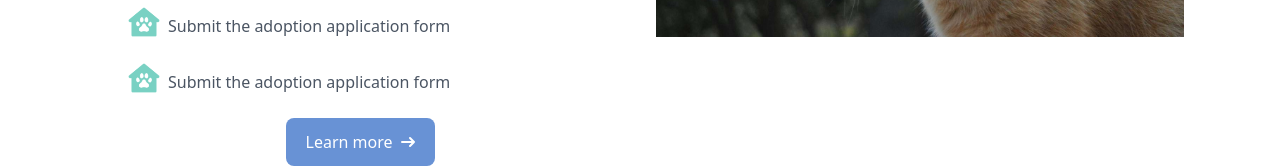
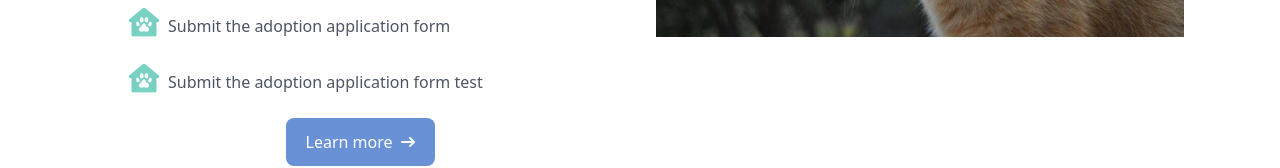
Before and after one commit to SSKiyan25/Pet-Connect, a Vue app: page / in a window 1280 px wide. Shown: the part 426-594 px from the top of the page. Built offline with nearby package versions, Linux system fonts and the light colour scheme.

Commit message:
Update DashboardComponent.vue

```diff
--- a/src/components/DashboardComponent.vue
+++ b/src/components/DashboardComponent.vue
@@ -20,7 +20,7 @@
             <div class="flex flex-row mt-3">
                 <img src="/pet-connect-logo.png" class="h-8 w-auto mt-3 ml-8">
                 <p class="mt-5 ml-2 text-gray-600 dark:text-gray-300">
-                Submit the adoption application form
+                Submit the adoption application form test
                 </p>
             </div>
             <div class="flex flex-row mt-6 justify-center">
```
